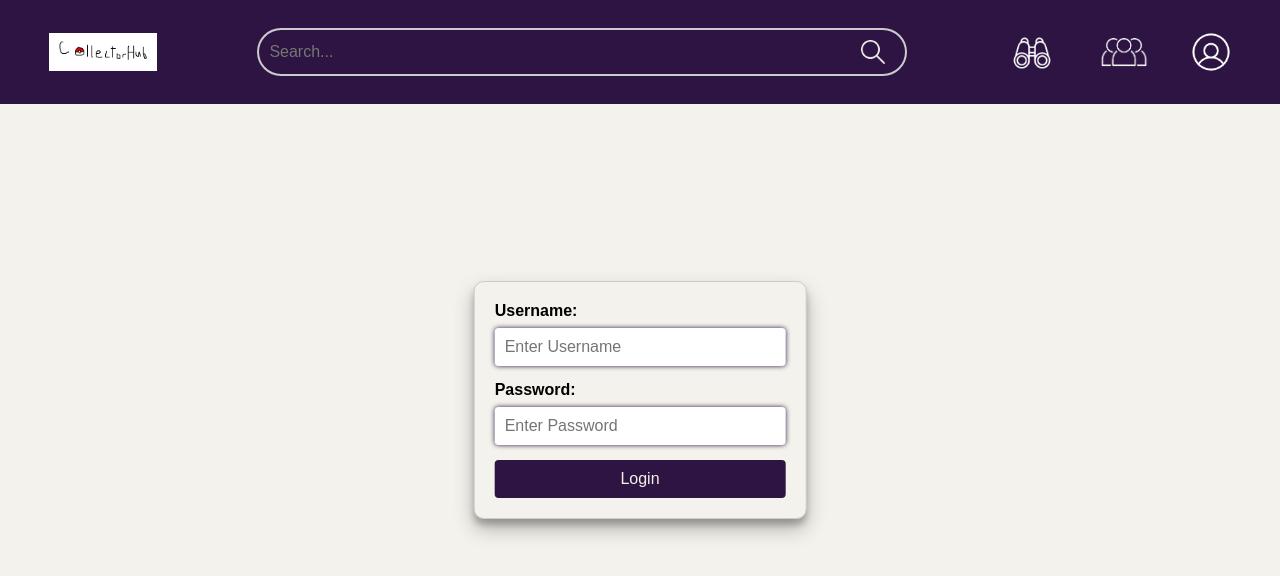
After one commit to Manny-Giron/CollectorHub, a Django app: page /login/ in a window 1280 px wide. The commit adds this page. Shown: the top 576 px of the page. Run offline with Django 5.2, Linux system fonts and the light colour scheme.

Commit message:
login page

```diff
--- /dev/null
+++ b/core/static/core/css/loginPageStyle.css
@@ -0,0 +1,180 @@
+body {
+    background-color: rgb(243, 242, 236);
+}
+
+html{
+    scroll-behavior: smooth;
+}
+
+nav{
+    position: fixed;
+    display: flex;
+    top: 0vh;
+    left: 0vw;
+    align-items: center;
+    justify-content: center;
+    gap: 100px;
+    width: 100vw;
+    height: 13vh;
+    min-height: 10vh; /*not working for some reason*/
+    background-color: rgb(45, 20, 66);
+}
+
+#logo{
+    top: 8.5vh;
+    margin: 0;
+    margin-left: 2vw;
+    display: flex;
+    font-family: Rowdies;
+    color: white;
+    font-size: 30px;
+}
+
+#logo img{
+    width:8.5vw;
+    height: auto;
+}
+
+.nav-links{
+    top: 8.5vh;
+    margin-right: 2vw;
+    padding: 0;
+    list-style: none;
+    gap: 2rem;
+    font-size: 1.5rem;
+    display: flex;
+    align-items: center;
+}
+
+.nav-links img:hover{
+    transition: .125s;
+    transform: scale(1.15)
+}
+
+#watchlist-img{
+    width: 50px;
+    background-color: none;
+    transition: .125s;
+}
+
+#about-us-img{
+    width: 70px;
+    clip-path:inset(8px 7px 8px 7px);
+    background-color: none;
+    transition: .125s;
+}
+
+#login-img{
+    width: 40px;
+    clip-path: inset();
+    background-color: none;
+    transition: .125s;
+}
+
+/* changing anchor tags, removes blue highlight and underline */
+a{
+    display: flex;
+    align-items: center;
+    color: inherit;
+    text-decoration: none;
+}
+
+/* General container for the search bar */
+.search-container{
+    display: flex;
+    justify-content: center;
+    width: 650px;
+    height: 6vh;
+}
+
+/* Styling for the search bar */
+.search-bar{
+    color: white;
+    background-color: inherit;
+    width: inherit;
+    padding: 10px;
+    font-size: 16px;
+    border: 2px solid #ccc;
+    border-right: none;
+    border-radius: 50px 0 0 50px; /* Rounded corners for left side */
+    outline: none;
+}
+
+/* Styling for the search button */
+.search-button {
+    background-color: inherit;
+    height: 6vh;
+    padding: 10px 20px;
+    font-size: 16px;
+    border: 2px solid #ccc;
+    border-left: none;
+    border-radius: 0 50px 50px 0; /* Rounded corners for right side */
+    color: white;
+    cursor: pointer;
+    transition: .125s;
+}
+
+.search-button img{
+    height: 3vh;
+}
+
+/* Hover effect on the button */
+.search-button img:hover {
+    transition: .125s;
+    transform: scale(1.15)
+}
+
+/* Style the form container */
+form {
+    max-width: 400px;
+    margin: 0 auto;
+    padding: 20px;
+    background-color: rgb(243, 242, 236); /* Transparent white background */
+    border: 1px solid #ccc;
+    border-radius: 10px;
+    box-shadow: 0 10px 20px rgba(0, 0, 0, 0.25), 0 6px 6px rgba(0, 0, 0, 0.22); /* Create shadow for floating effect */
+    font-family: Arial, sans-serif;
+    position: absolute; /* Position the form absolutely within the parent container */
+    top: 50%; /* Center vertically */
+    left: 50%; /* Center horizontally */
+    transform: translate(-50%, -50%); /* Offset to perfectly center */
+}
+
+/* Style labels */
+form label {
+    display: block;
+    margin-bottom: 8px;
+    font-weight: bold;
+}
+
+/* Style inputs */
+form input[type="text"],
+form input[type="password"] {
+    width: 100%;
+    padding: 10px;
+    margin-bottom: 15px;
+    border: 1px solid rgb(45, 20, 66);
+    border-radius: 4px;
+    box-sizing: border-box;
+    font-size: 16px;
+    outline: none;
+
+    border: 2px rgb(45, 20, 66); /* Add a custom border color */
+    box-shadow: 0 0 5px rgb(45, 20, 66); /* Add a subtle glow effect */
+}
+
+/* Style the submit button */
+form input[type="submit"] {
+    width: 100%;
+    padding: 10px;
+    background-color: rgb(45, 20, 66);
+    color: rgb(243, 242, 236);
+    border: none;
+    border-radius: 4px;
+    font-size: 16px;
+    cursor: pointer;
+}
+
+form input[type="submit"]:hover {
+    background-color: rgb(45, 20, 66);
+}
--- a/core/templates/aboutPage.html
+++ b/core/templates/aboutPage.html
@@ -45,7 +45,7 @@
                         </a>
                     </li>
                     <li>
-                        <a href="#login">
+                        <a href="{% url 'login' %}">
                             <img id="login-img" src="{% static 'core/images/login.png' %}" alt="Login">
                         </a>
                     </li>
--- a/core/templates/frontPage.html
+++ b/core/templates/frontPage.html
@@ -53,7 +53,7 @@
                         </a>
                     </li>
                     <li>
-                        <a href="#login">
+                        <a href="{% url 'login' %}">
                             <img id="login-img" src="{% static 'core/images/login.png' %}" alt="Login">
                         </a>
                     </li>
--- /dev/null
+++ b/core/templates/loginPage.html
@@ -0,0 +1,78 @@
+<!DOCTYPE html>
+<html lang="en">
+    <head>
+        {% load static %}
+        <meta charset="UTF-8">
+        <meta name="viewport" content="width=device-width, initial-scale=1.0">
+        <title>CollectorHub</title>
+        <!--link to css file-->
+        <link rel="stylesheet" href="{% static 'core/css/loginPageStyle.css' %}">
+        <!--link to google fonts-->
+        <!--Rowdies-->
+        <link rel="preconnect" href="https://fonts.googleapis.com">
+        <link rel="preconnect" href="https://fonts.gstatic.com" crossorigin>
+        <link href="https://fonts.googleapis.com/css2?family=Lexend:wght@100..900&family=Rowdies:wght@300;400;700&display=swap" rel="stylesheet">
+        <!--Quicksand-->
+        <link rel="preconnect" href="https://fonts.googleapis.com">
+        <link rel="preconnect" href="https://fonts.gstatic.com" crossorigin>
+        <link href="https://fonts.googleapis.com/css2?family=Lexend:wght@100..900&family=Quicksand:wght@300..700&family=Rowdies:wght@300;400;700&display=swap" rel="stylesheet">
+        <!--DM Sans-->
+        <link rel="preconnect" href="https://fonts.googleapis.com">
+        <link rel="preconnect" href="https://fonts.gstatic.com" crossorigin>
+        <link href="https://fonts.googleapis.com/css2?family=DM+Sans:ital,opsz,wght@0,9..40,100..1000;1,9..40,100..1000&family=Lexend:wght@100..900&family=Quicksand:wght@300..700&family=Rowdies:wght@300;400;700&display=swap" rel="stylesheet">
+    </head>
+    <body>
+        <nav>
+
+            <!--nav logo-->
+            <div id=logo>
+                <a href="{% url 'home' %}">
+                    <img src="{% static 'core/images/CHLogo.png' %}">
+                </a>
+            </div>
+
+            <!--nav search bar-->
+            <div class="search-container">
+                <input type="text" placeholder="Search..." class="search-bar">
+                <button type="submit" class="search-button">
+                   <img src="{% static 'core/images/search-magnifier-white.png' %}">
+                </button>
+            </div>
+
+            <!--nav links-->
+            <div>
+                <ul class="nav-links">
+                    <li>
+                        <a href="/pages/aboutPage.html">
+                            <img id="watchlist-img" src="{% static 'core/images/bino.png' %}" alt="Watchlist">
+                        </a>
+                    </li>
+                    <li>
+                        <a href="{% url 'about' %}">
+                            <img id="about-us-img" src="{% static 'core/images/about-us.png' %}" alt="About Us">
+                        </a>
+                    </li>
+                    <li>
+                        <a href="{% url 'login' %}">
+                            <img id="login-img" src="{% static 'core/images/login.png' %}" alt="Login">
+                        </a>
+                    </li>
+                </ul>
+            </div>
+        </nav>
+
+        <div>
+            <form method="POST" action="">
+                {% csrf_token %}
+
+                <label for="username">Username:</label>
+                <input type="text" id="username" name="username" placeholder="Enter Username">
+
+                <label for="password">Password:</label>
+                <input type="password" id="password" name="password" placeholder="Enter Password">
+
+                <input type="submit" value="Login">
+            </form>
+        </div>
+    </body>
+</html>
--- a/core/urls.py
+++ b/core/urls.py
@@ -3,6 +3,7 @@ from django.urls import path
 from . import views
 
 urlpatterns = [
+    path('login/', views.loginPage, name="login"),
     path('admin/', admin.site.urls),
     path("", views.home, name="home"),
     path("about/", views.about, name="about"),
--- a/core/views.py
+++ b/core/views.py
@@ -1,7 +1,9 @@
 from django.shortcuts import render, HttpResponse
 
 # Create your views here.
-
+def loginPage(request):
+    context ={}
+    return render(request, "loginPage.html", context)
 
 def home(request):
     return render(request, "frontPage.html" )
```
